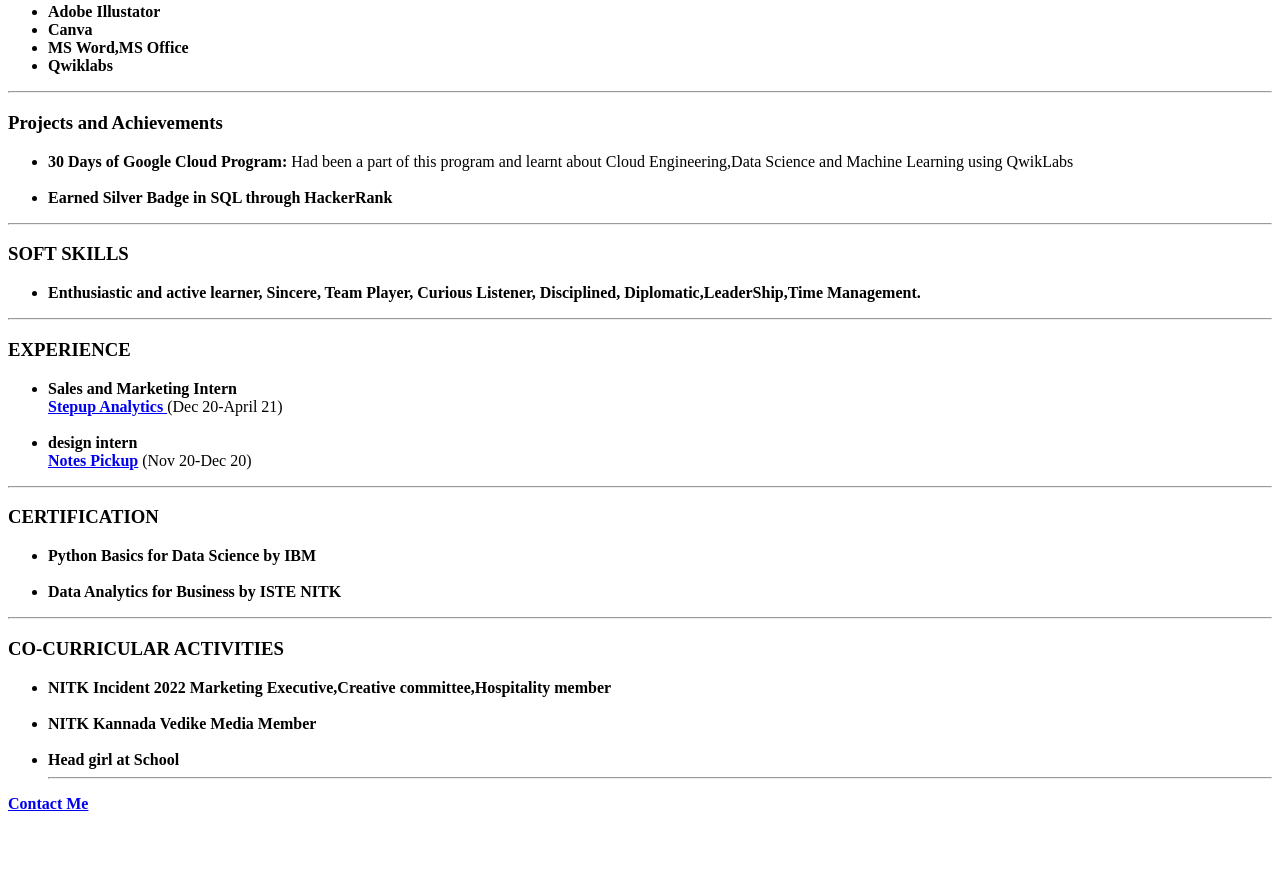
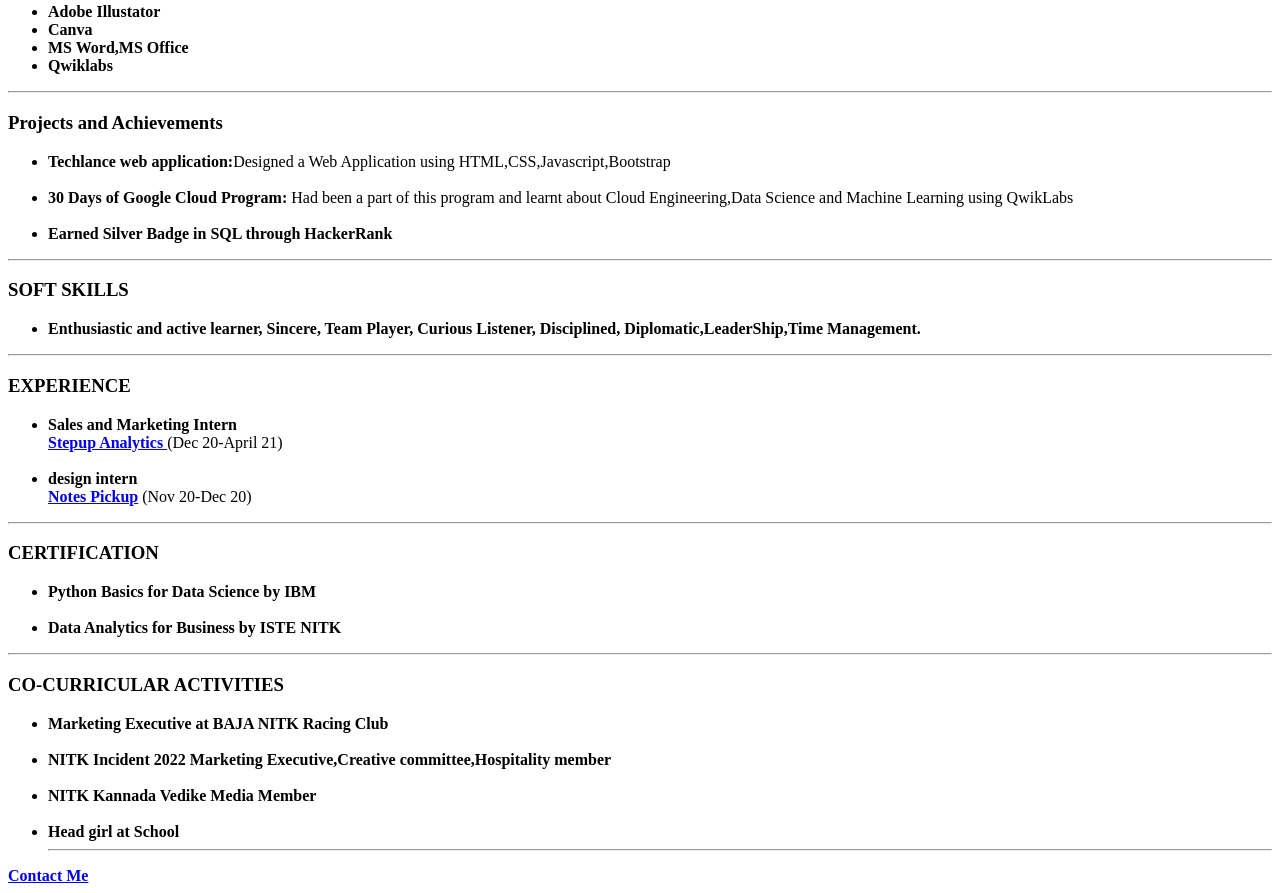
Before and after one commit to ShivaniYS/cv, a plain HTML site: page index.html in a window 1280 px wide. Shown: the part 720-1613 px from the top of the page. Before the commit the page ends 1541 px from the top, so only its background shows below. Drawn offline with Linux system fonts and the light colour scheme.

Commit message:
Update index.html

```diff
--- a/index.html
+++ b/index.html
@@ -82,7 +82,8 @@
         <li><b>Qwiklabs</b></li>
     </ul><hr>
     <h3>Projects and Achievements</h3>
-    <ul><li><b>30 Days of Google Cloud Program:</b>  Had been a part of this program and learnt about Cloud Engineering,Data Science and Machine Learning using QwikLabs</li><br>
+
+    <ul><li><b>Techlance web application:</b>Designed a Web Application using HTML,CSS,Javascript,Bootstrap</li><br><li><b>30 Days of Google Cloud Program:</b>  Had been a part of this program and learnt about Cloud Engineering,Data Science and Machine Learning using QwikLabs</li><br>
     <li><b>Earned Silver Badge in SQL through HackerRank</b></li>
     </ul><hr>
     <h3>SOFT SKILLS</h3>
@@ -103,6 +104,7 @@
     </UL><hr>
     <H3>CO-CURRICULAR ACTIVITIES</H3>
     <ul>
+        <li><b>Marketing Executive at BAJA NITK Racing Club</b></li><br>
         <li><b>NITK Incident 2022 Marketing Executive,Creative committee,Hospitality member</b></li><br>
         <li><b>NITK Kannada Vedike Media Member</b></li><br>
         <li><b>Head girl at School
```
